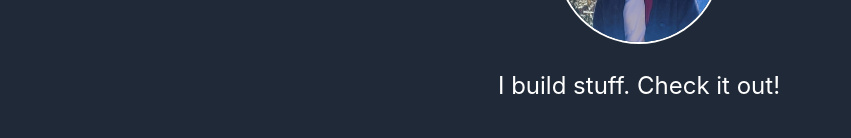
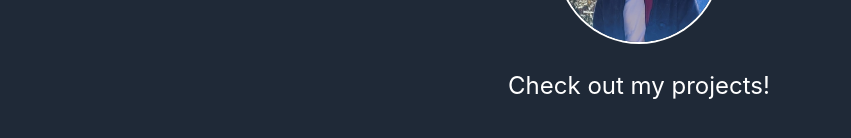
Before and after one commit to ldu0893/Personal-Website, a React (Create React App) app: page / in a window 1280 px wide. Shown: the part 258-396 px from the top of the page, without its empty margins (1-852 px from the left). Built offline with nearby package versions, Linux system fonts and the light colour scheme.

Commit message:
Fixed Layout

```diff
--- a/src/layout/AppLayout.tsx
+++ b/src/layout/AppLayout.tsx
@@ -12,7 +12,7 @@ const AppLayout = () => {
     <Navbar />
     <Routes>
         <Route path='/' element={<Home />} />
-        <Route path='Contact' element={<Contact />} />
+        <Route path='/Contact' element={<Contact />} />
         <Route path='/Projects' element={<Projects />} />
         <Route path='/Projects/serdes' element={<Serdes />} />
         <Route path='/Projects/Ldo' element={<Ldo />} />
--- a/src/pages/Home.tsx
+++ b/src/pages/Home.tsx
@@ -17,7 +17,7 @@ const Home = () => {
         />
         </div>
         <p className="text-white text-2xl text-center">
-            I build stuff. Check it out!
+            Check out my projects!
         </p>
     </div>
     </>
```
